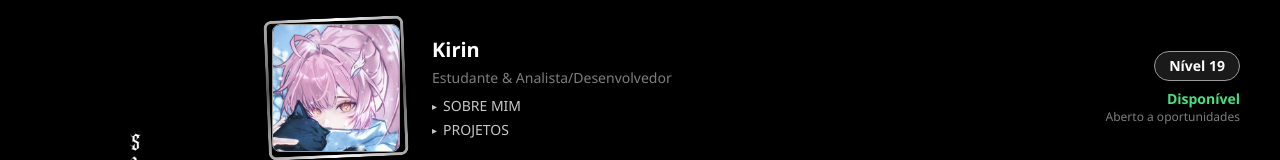
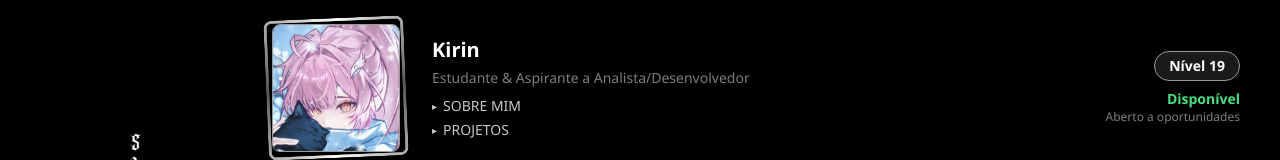
Before and after one commit to EmidioAF/portfolio, a React (Vite) app: page / in a window 1280 px wide. Shown: the top 160 px of the page. Built offline with nearby package versions, Linux system fonts and the light colour scheme.

Commit message:
header alteração

```diff
--- a/src/components/Header.jsx
+++ b/src/components/Header.jsx
@@ -69,7 +69,7 @@
 
       <div>
         <h1 className="text-xl font-semibold text-white mb-1">Kirin</h1>
-        <p className="text-sm text-dim mb-2">Estudante &amp; Analista/Desenvolvedor</p>
+        <p className="text-sm text-dim mb-2">Estudante &amp; Aspirante a Analista/Desenvolvedor</p>
 <ul className="text-sm space-y-1">
   {[
     { key: "sobre", label: "SOBRE MIM" },
```
